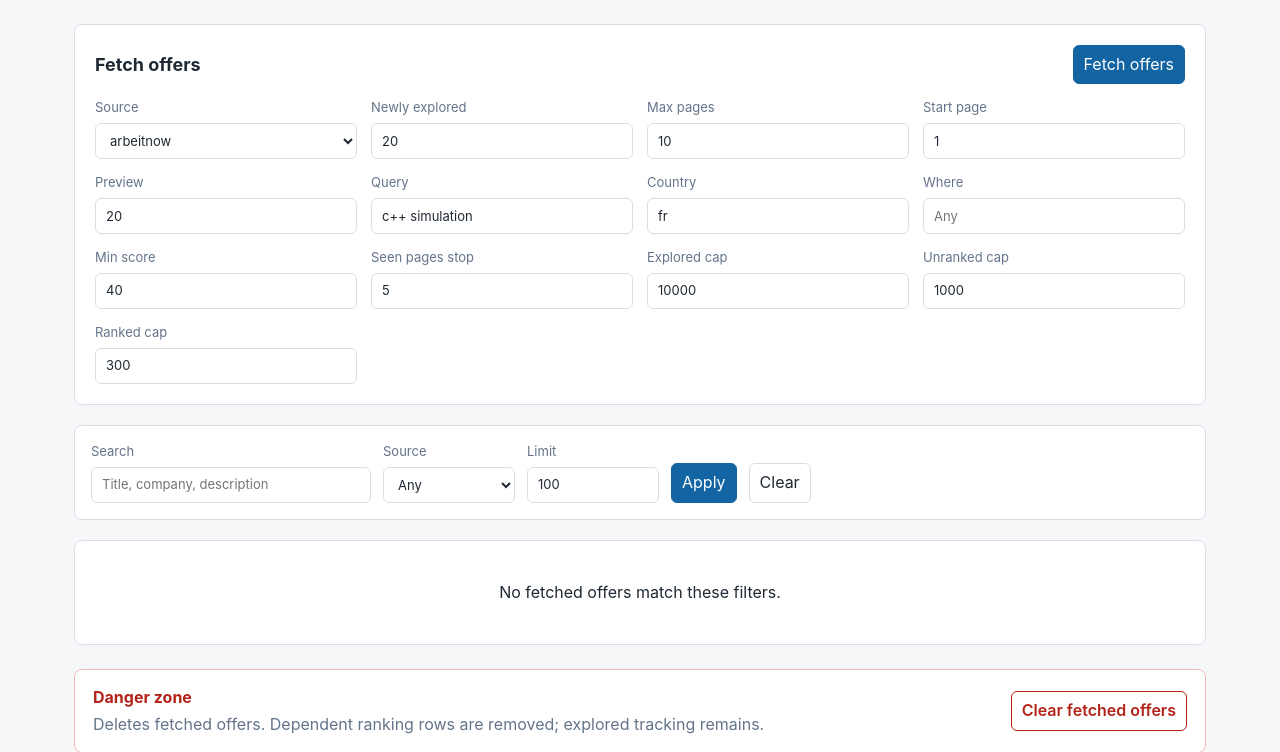
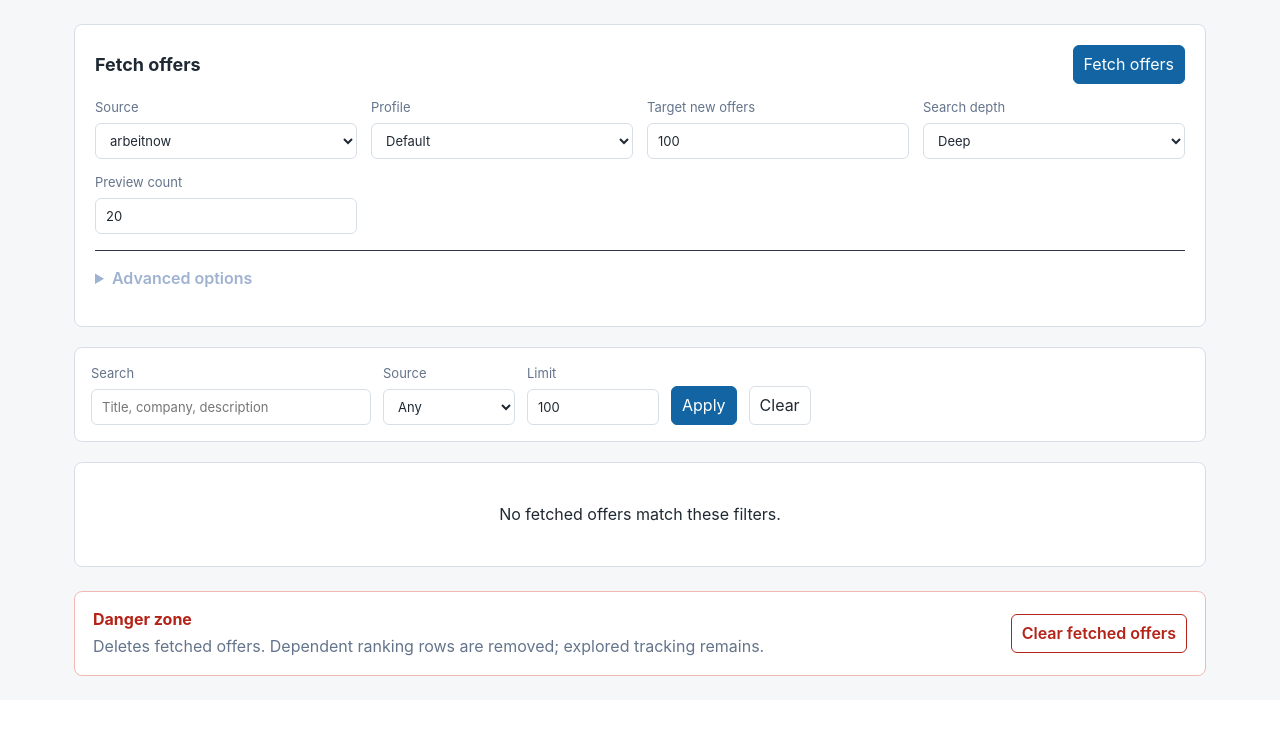
Before and after one commit to mathieu-portfolio/job-intel, a FastAPI app: page /offers in a window 1280 px wide. Shown: the part 154-906 px from the top of the page. After the commit the page ends 830 px from the top, so only its background shows below. Run offline with FastAPI, Linux system fonts and the light colour scheme; data that the repository does not hold is empty.

Commit message:
Simplify fetch and rank UI parameters with profiles and advanced sections

```diff
--- a/app/ui.py
+++ b/app/ui.py
@@ -34,6 +34,25 @@ CLEAR_SUMMARIES = {
     "all": "Deletes explored tracking, fetched offers, rankings, and ranking run metadata.",
 }
 
+
+
+
+def _available_profiles() -> list[dict[str, str]]:
+    profiles_dir = Path("profiles")
+    if not profiles_dir.exists():
+        return [{"label": "Default", "value": "profiles/default.json"}]
+
+    profiles: list[dict[str, str]] = []
+    for profile in sorted(profiles_dir.glob("*.json")):
+        label = profile.stem.replace("_", " ").replace("-", " ").title()
+        profiles.append(
+            {
+                "label": label,
+                "value": str(profile).replace("\\", "/"),
+            }
+        )
+
+    return profiles or [{"label": "Default", "value": "profiles/default.json"}]
 
 def _positive_int(value: str | None, default: int) -> int:
     try:
@@ -152,6 +171,8 @@ def create_app(db_path: Path = DEFAULT_DB_PATH) -> FastAPI:
                 "options": get_review_filter_options(request.app.state.db_path),
                 "db_path": request.app.state.db_path,
                 "workflow_notice": request.app.state.workflow_notice,
+                "profiles": _available_profiles(),
+                "profiles": _available_profiles(),
                 "storage_capacities": {
                     "explored": DEFAULT_EXPLORED_CAPACITY,
                     "unranked": DEFAULT_UNRANKED_CAPACITY,
--- a/app/ui/static/styles.css
+++ b/app/ui/static/styles.css
@@ -109,13 +109,7 @@ main {
 }
 
 .workflow-panel.single-workflow {
-  grid-template-columns: minmax(0, 1fr);
-}
-
-.workflow-panel.single-workflow .workflow-card {
-  width: 100%;
-  max-width: none;
-  justify-self: stretch;
+  grid-template-columns: 1fr;
 }
 
 .workflow-card,
@@ -142,14 +136,12 @@ main {
 
 .workflow-grid {
   display: grid;
-  grid-template-columns: repeat(auto-fit, minmax(240px, 1fr));
+  grid-template-columns: repeat(auto-fit, minmax(210px, 1fr));
   gap: 14px;
-  width: 100%;
 }
 
 .workflow-grid label {
-  flex: initial;
-  width: 100%;
+  flex: none;
 }
 
 .workflow-grid select,
@@ -567,3 +559,21 @@ li span {
     text-align: left;
   }
 }
+
+
+.advanced-options {
+  margin-top: 1rem;
+  border-top: 1px solid #2f3545;
+  padding-top: 1rem;
+}
+
+.advanced-options summary {
+  cursor: pointer;
+  color: #9fb2d1;
+  font-weight: 600;
+  margin-bottom: 1rem;
+}
+
+.advanced-grid {
+  margin-top: 1rem;
+}
--- a/app/ui/templates/offers.html
+++ b/app/ui/templates/offers.html
@@ -29,6 +29,7 @@
             <h2>Fetch offers</h2>
             <button type="submit">Fetch offers</button>
           </div>
+
           <div class="workflow-grid">
             <label>
               Source
@@ -37,56 +38,74 @@
                 <option value="adzuna">adzuna</option>
               </select>
             </label>
+
             <label>
-              Newly explored
-              <input name="new_offers" type="number" min="1" value="20">
+              Profile
+              <select name="profile">
+                {% for profile in profiles %}
+                  <option value="{{ profile.value }}" {% if profile.value == "profiles/default.json" %}selected{% endif %}>
+                    {{ profile.label }}
+                  </option>
+                {% endfor %}
+              </select>
             </label>
+
             <label>
-              Max pages
-              <input name="max_pages" type="number" min="1" value="10">
+              Target new offers
+              <input name="new_offers" type="number" min="1" value="100">
             </label>
+
             <label>
-              Start page
-              <input name="page" type="number" min="1" value="1">
+              Search depth
+              <select name="max_pages">
+                <option value="25">Normal</option>
+                <option value="50" selected>Deep</option>
+                <option value="100">Very deep</option>
+              </select>
             </label>
+
             <label>
-              Preview
+              Preview count
               <input name="limit" type="number" min="1" value="20">
             </label>
-            <label>
-              Query
-              <input name="query" type="text" value="c++ simulation">
-            </label>
-            <label>
-              Country
-              <input name="country" type="text" value="fr">
-            </label>
-            <label>
-              Where
-              <input name="where" type="text" placeholder="Any">
-            </label>
-            <label>
-              Min score
-              <input name="min_score" type="number" min="0" max="100" value="40">
-            </label>
-            <label>
-              Seen pages stop
-              <input name="max_seen_pages" type="number" min="1" value="5">
-            </label>
-            <label>
-              Explored cap
-              <input name="explored_capacity" type="number" min="0" value="{{ storage_capacities.explored }}">
-            </label>
-            <label>
-              Unranked cap
-              <input name="unranked_capacity" type="number" min="0" value="{{ storage_capacities.unranked }}">
-            </label>
-            <label>
-              Ranked cap
-              <input name="ranked_capacity" type="number" min="0" value="{{ storage_capacities.ranked }}">
-            </label>
           </div>
-        </form>
+
+          <details class="advanced-options">
+            <summary>Advanced options</summary>
+
+            <div class="workflow-grid advanced-grid">
+              <label>
+                Query
+                <input name="query" type="text" value="c++ simulation">
+              </label>
+
+              <label>
+                Country
+                <input name="country" type="text" value="fr">
+              </label>
+
+              <label>
+                Where
+                <input name="where" type="text" placeholder="Any">
+              </label>
+
+              <label>
+                Min score
+                <input name="min_score" type="number" min="0" max="100" value="40">
+              </label>
+
+              <label>
+                Start page
+                <input name="page" type="number" min="1" value="1">
+              </label>
+
+              <label>
+                Stop after seen pages
+                <input name="max_seen_pages" type="number" min="1" value="5">
+              </label>
+            </div>
+          </details>
+</form>
       </section>
 
       {% if workflow_notice %}
```
Also changed, not shown: app/ui/templates/index.html (+34 -14 lines).
